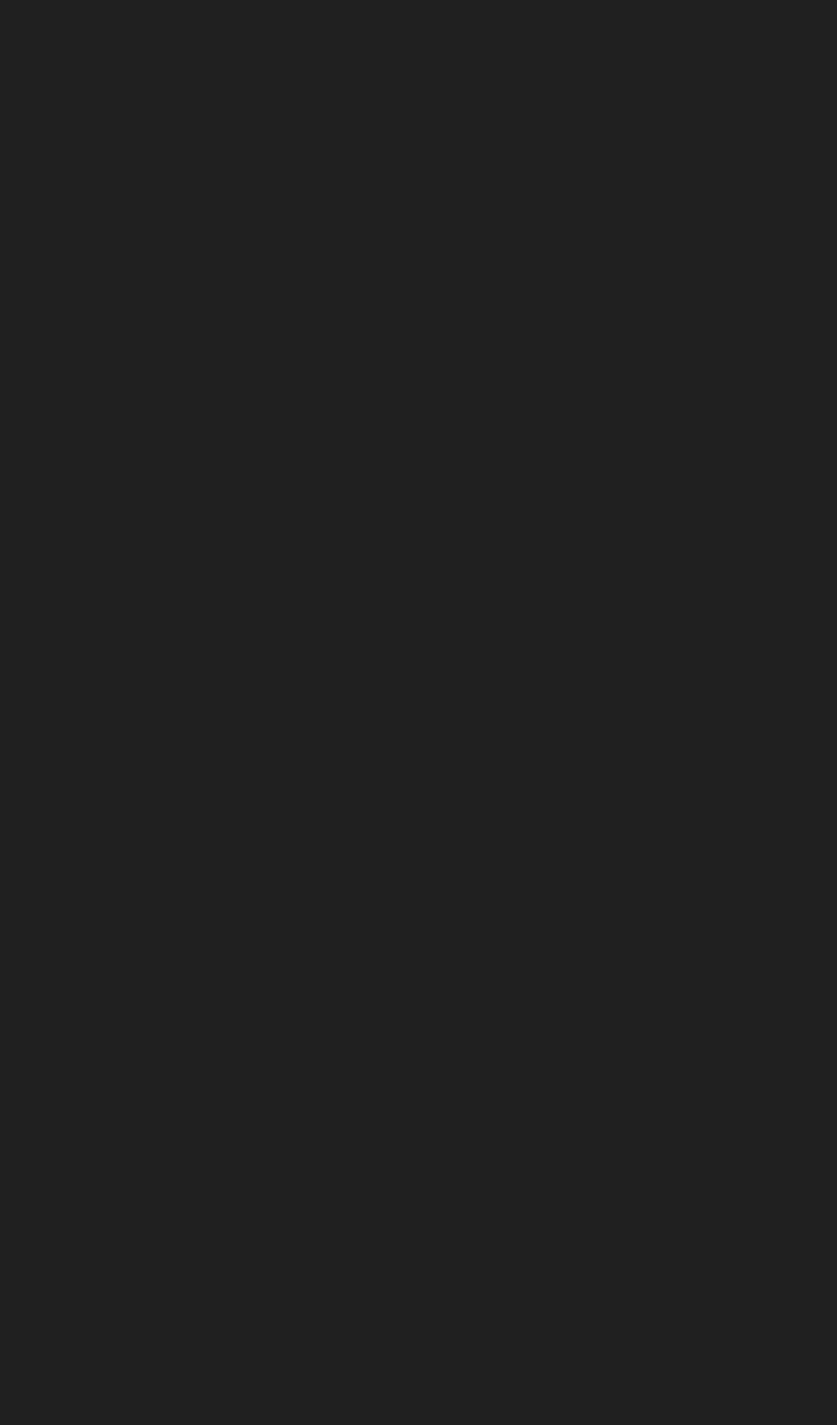
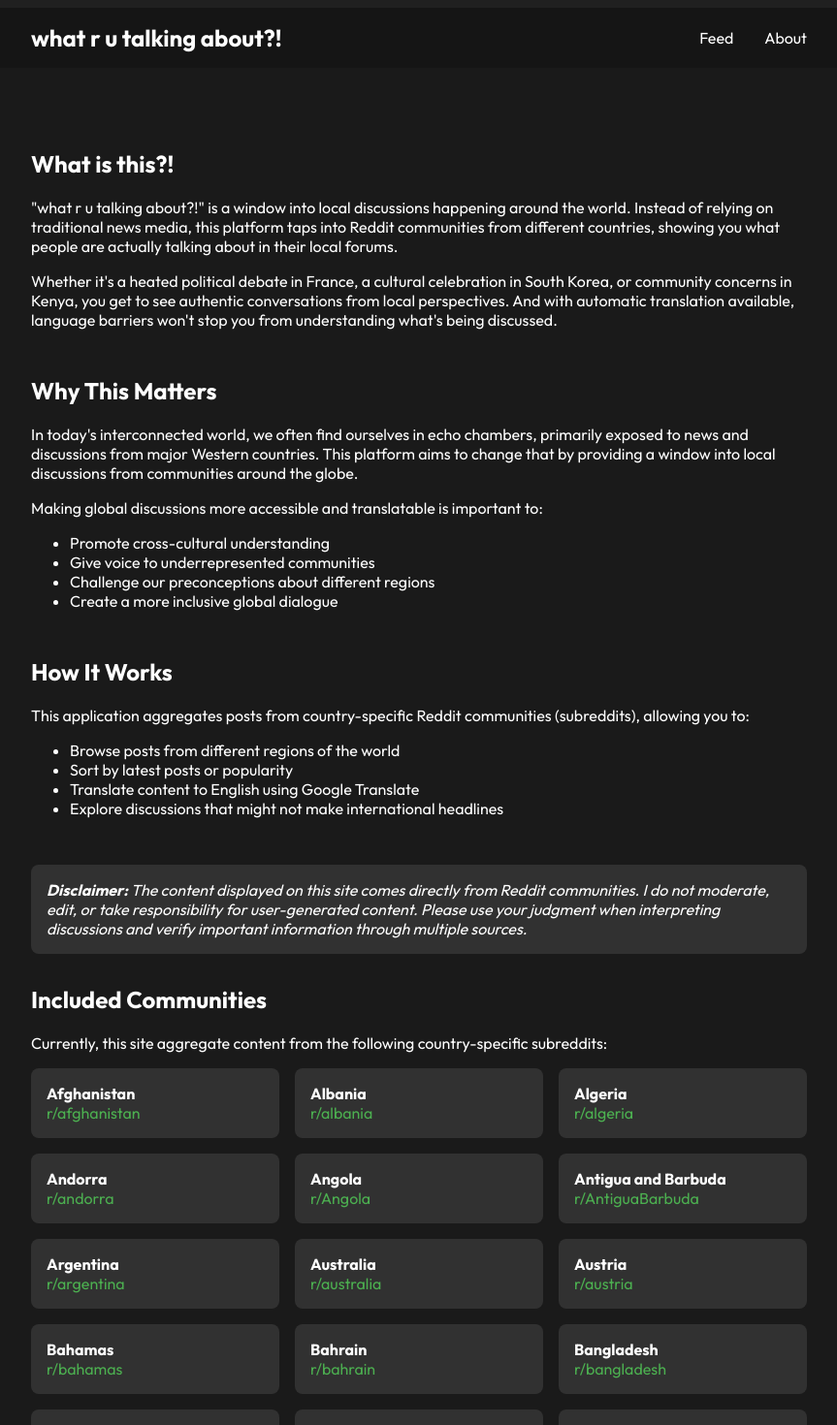
Before and after one commit to ragnargulin/WhatAreYouTalkingAbout, a React (Vite) app: page /about in a window 1280 px wide. Before the commit this address had no page. Shown: the top 1470 px of the page at 97% size, without its empty margins (208-1071 px from the left). Before the commit the page ends 800 px from the top, so only its background shows below. Built offline with nearby package versions, Linux system fonts and the light colour scheme.

Commit message:
Add header and footer. Add about page. Update README.md

```diff
--- a/src/App.tsx
+++ b/src/App.tsx
@@ -1,16 +1,38 @@
-import { BrowserRouter, Routes, Route } from 'react-router-dom'
+// src/App.tsx
+import { BrowserRouter as Router, Routes, Route } from 'react-router-dom'
+import styled from 'styled-components'
+import { Header } from './components/layout/Header'
+import { Footer } from './components/layout/Footer'
 import NewsFeed from './components/NewsFeed'
+import AboutPage from './pages/AboutPage'
 
-export default function App() {
+const AppContainer = styled.div`
+  min-height: 100vh;
+  display: flex;
+  flex-direction: column;
+  background: #1a1a1a;  // Dark background
+`
+
+const MainContent = styled.main`
+  flex: 1;
+`
+
+function App() {
   return (
-    <BrowserRouter future={{
-      v7_startTransition: true,
-      v7_relativeSplatPath: true
-    }}>
-      <Routes>
-        <Route path="/" element={<NewsFeed />} />
-        <Route path="/region/:region" element={<NewsFeed />} />
-      </Routes>
-    </BrowserRouter>
+    <Router>
+      <AppContainer>
+        <Header />
+        <MainContent>
+          <Routes>
+            <Route path="/" element={<NewsFeed />} />
+            <Route path="/region/:region" element={<NewsFeed />} />
+            <Route path="/about" element={<AboutPage />} />
+          </Routes>
+        </MainContent>
+        <Footer />
+      </AppContainer>
+    </Router>
   )
 }
+
+export default App
--- a/src/components/NewsFeed.tsx
+++ b/src/components/NewsFeed.tsx
@@ -12,13 +12,6 @@ const FeedContainer = styled.div`
   padding: 20px;
   max-width: 800px;
   margin: 0 auto;
-`
-
-const Header = styled.h1`
-  text-align: center;
-  margin-bottom: 30px;
-  color: white;
-  font-size: 3.5rem;
 `
 
 const LoadingMessage = styled.div`
@@ -94,7 +87,6 @@ export default function NewsFeed() {
 
   return (
     <FeedContainer>
-      <Header>what r u talking about?!</Header>
       <FilterBar
         filterOptions={filterOptions}
         onFilterChange={handleFilterChange}
--- /dev/null
+++ b/src/components/layout/Footer.tsx
@@ -0,0 +1,37 @@
+// src/components/layout/Footer.tsx
+
+import styled from 'styled-components'
+
+
+const FooterContainer = styled.footer`
+  padding: 2rem;
+  color: white;
+  max-width: 800px;
+  margin: 0 auto;
+
+`
+
+
+const ContactInfo = styled.div`
+width: 100%;
+    display: flex;
+    flex-direction: row;
+    justify-content: space-between;
+    gap: 20px;
+    flex-wrap: wrap;
+`
+
+
+
+export function Footer() {
+  return (
+    <FooterContainer>
+        <ContactInfo>
+          <p>Ragnar Gulin</p>
+          <p><a target='blank' href="https://ragnargulin.se">Ragnargulin.se</a></p>
+          <p><a target='blank' href="https://linkedin.com/in/ragnargulin">LinkedIn</a></p>
+          <p><a target='blank' href="https://github.com/ragnargulin">GitHub</a></p>
+        </ContactInfo>
+    </FooterContainer>
+  )
+}
--- /dev/null
+++ b/src/components/layout/Header.tsx
@@ -0,0 +1,66 @@
+// src/components/layout/Header.tsx
+import { Link } from 'react-router-dom'
+import styled from 'styled-components'
+
+const HeaderContainer = styled.header`
+  background: rgba(0, 0, 0, 0.2);
+  padding: 1rem;
+  margin-bottom: 2rem;
+`
+
+const Nav = styled.nav`
+  display: flex;
+  justify-content: space-between;
+  align-items: center;
+  max-width: 800px;
+  margin: 0 auto;
+`
+
+const Logo = styled(Link)`
+  color: white;
+  text-decoration: none;
+  font-size: 1.5rem;
+  font-weight: bold;
+
+  &:hover {
+    color: #ddd;
+  }
+
+  &::after {
+    content: "what?!";
+  }
+
+  @media (min-width: 600px) {
+    &::after {
+      content: "what r u talking about?!";
+    }
+  }
+`
+
+const NavLinks = styled.div`
+  display: flex;
+  gap: 2rem;
+`
+
+const NavLink = styled(Link)`
+  color: white;
+  text-decoration: none;
+
+  &:hover {
+    color: #ddd;
+  }
+`
+
+export function Header() {
+    return (
+      <HeaderContainer>
+        <Nav>
+          <Logo to="/" />
+          <NavLinks>
+            <NavLink to="/">Feed</NavLink>
+            <NavLink to="/about">About</NavLink>
+          </NavLinks>
+        </Nav>
+      </HeaderContainer>
+    )
+  }
--- a/src/index.css
+++ b/src/index.css
@@ -5,3 +5,8 @@
 body {
   background-color: rgb(32, 32, 32);
 }
+
+a {
+  color: rgb(255, 255, 255);
+  text-decoration: underline;
+}
--- /dev/null
+++ b/src/pages/AboutPage.tsx
@@ -0,0 +1,139 @@
+// src/pages/AboutPage.tsx
+import styled from 'styled-components'
+import { COUNTRY_SUBREDDITS } from '../services/countryService'
+
+const AboutContainer = styled.div`
+  max-width: 800px;
+  margin: 0 auto;
+  padding: 2rem;
+  color: white;
+`
+
+const Section = styled.section`
+  margin-bottom: 3rem;
+`
+
+const CountryList = styled.div`
+  display: grid;
+  grid-template-columns: repeat(auto-fill, minmax(200px, 1fr));
+  gap: 1rem;
+  margin-top: 1rem;
+`
+
+const CountryItem = styled.div`
+  background: rgba(255, 255, 255, 0.1);
+  padding: 1rem;
+  border-radius: 8px;
+
+  a {
+    color: #4CAF50;
+    text-decoration: none;
+    &:hover {
+      text-decoration: underline;
+    }
+  }
+`
+
+const ContactButton = styled.a`
+  display: inline-block;
+  background: #4CAF50;
+  color: white;
+  padding: 0.5rem 1rem;
+  border-radius: 4px;
+  text-decoration: none;
+  margin-top: 1rem;
+
+  &:hover {
+    background: #45a049;
+  }
+`
+
+const Disclaimer = styled.div`
+  background: rgba(255, 255, 255, 0.1);
+  padding: 1rem;
+  border-radius: 8px;
+  margin: 2rem 0;
+  font-style: italic;
+`
+
+export function AboutPage() {
+  const countryList = Object.values(COUNTRY_SUBREDDITS)
+    .sort((a, b) => a.name.localeCompare(b.name))
+
+  return (
+    <AboutContainer>
+      <Section>
+        <h1>What is this?!</h1>
+        <p>
+          "what r u talking about?!" is a window into local discussions happening around the world.
+          Instead of relying on traditional news media, this platform taps into Reddit communities
+          from different countries, showing you what people are actually talking about in their local forums.
+        </p>
+        <p>
+          Whether it's a heated political debate in France, a cultural celebration in South Korea, or
+          community concerns in Kenya, you get to see authentic conversations from local perspectives.
+          And with automatic translation available, language barriers won't stop you from understanding
+          what's being discussed.
+        </p>
+      </Section>
+      <Section>
+        <h1>Why This Matters</h1>
+        <p>In today's interconnected world, we often find ourselves in echo chambers, primarily exposed to news and discussions from major Western countries. This platform aims to change that by providing a window into local discussions from communities around the globe.</p>
+        <p>Making global discussions more accessible and translatable is important to:</p>
+        <ul>
+          <li>Promote cross-cultural understanding</li>
+          <li>Give voice to underrepresented communities</li>
+          <li>Challenge our preconceptions about different regions</li>
+          <li>Create a more inclusive global dialogue</li>
+        </ul>
+      </Section>
+
+      <Section>
+        <h2>How It Works</h2>
+        <p>This application aggregates posts from country-specific Reddit communities (subreddits), allowing you to:</p>
+        <ul>
+          <li>Browse posts from different regions of the world</li>
+          <li>Sort by latest posts or popularity</li>
+          <li>Translate content to English using Google Translate</li>
+          <li>Explore discussions that might not make international headlines</li>
+        </ul>
+      </Section>
+
+      <Disclaimer>
+        <strong>Disclaimer:</strong> The content displayed on this site comes directly from Reddit communities.
+        I do not moderate, edit, or take responsibility for user-generated content. Please use your judgment
+        when interpreting discussions and verify important information through multiple sources.
+      </Disclaimer>
+
+      <Section>
+        <h2>Included Communities</h2>
+        <p>Currently, this site aggregate content from the following country-specific subreddits:</p>
+        <CountryList>
+          {countryList.map(country => (
+            <CountryItem key={country.code}>
+              <strong>{country.name}</strong><br />
+              <a
+                href={`https://reddit.com/r/${country.subreddit}`}
+                target="_blank"
+                rel="noopener noreferrer"
+              >
+                r/{country.subreddit}
+              </a>
+            </CountryItem>
+          ))}
+        </CountryList>
+        <br></br>
+        <p>Missing a country? Know a better subreddit for a specific country? Let me know!</p>
+        <ContactButton
+          href="mailto:ragnarnilsgulin@gmail.com?subject=Subreddit%20Suggestion"
+          target="_blank"
+          rel="noopener noreferrer"
+        >
+          Suggest a Community
+        </ContactButton>
+      </Section>
+    </AboutContainer>
+  )
+}
+
+export default AboutPage
--- a/src/services/countryService.ts
+++ b/src/services/countryService.ts
@@ -32,7 +32,7 @@ export interface SubredditInfo {
   'BI': { code: 'BI', name: 'Burundi', subreddit: 'Burundi', region: 'Africa' },
   'CM': { code: 'CM', name: 'Cameroon', subreddit: 'Cameroon', region: 'Africa' },
   'CV': { code: 'CV', name: 'Cape Verde', subreddit: 'CapeVerde', region: 'Africa' },
-  'CF': { code: 'CF', name: 'Central African Republic', subreddit: 'CAR_', region: 'Africa' },
+  'CF': { code: 'CF', name: 'Central African Republic', subreddit: 'CAfricanRepublic', region: 'Africa' },
   'TD': { code: 'TD', name: 'Chad', subreddit: 'RepublicofChad', region: 'Africa' },
   'KM': { code: 'KM', name: 'Comoros', subreddit: 'Comoros', region: 'Africa' },
   'CD': { code: 'CD', name: 'DR Congo', subreddit: 'Congo', region: 'Africa' },
@@ -109,7 +109,7 @@ export interface SubredditInfo {
   'VC': { code: 'VC', name: 'Saint Vincent and the Grenadines', subreddit: 'SVG', region: 'Americas' },
   'SR': { code: 'SR', name: 'Suriname', subreddit: 'suriname', region: 'Americas' },
   'TT': { code: 'TT', name: 'Trinidad and Tobago', subreddit: 'TrinidadAndTobago', region: 'Americas' },
-  'US': { code: 'US', name: 'United States', subreddit: 'news', region: 'Americas' },
+  'US': { code: 'US', name: 'United States', subreddit: 'usa', region: 'Americas' },
   'UY': { code: 'UY', name: 'Uruguay', subreddit: 'uruguay', region: 'Americas' },
   'VE': { code: 'VE', name: 'Venezuela', subreddit: 'vzla', region: 'Americas' },
 
```
Also changed, not shown: 1 other file (tests, documents, lock files or other folders).
